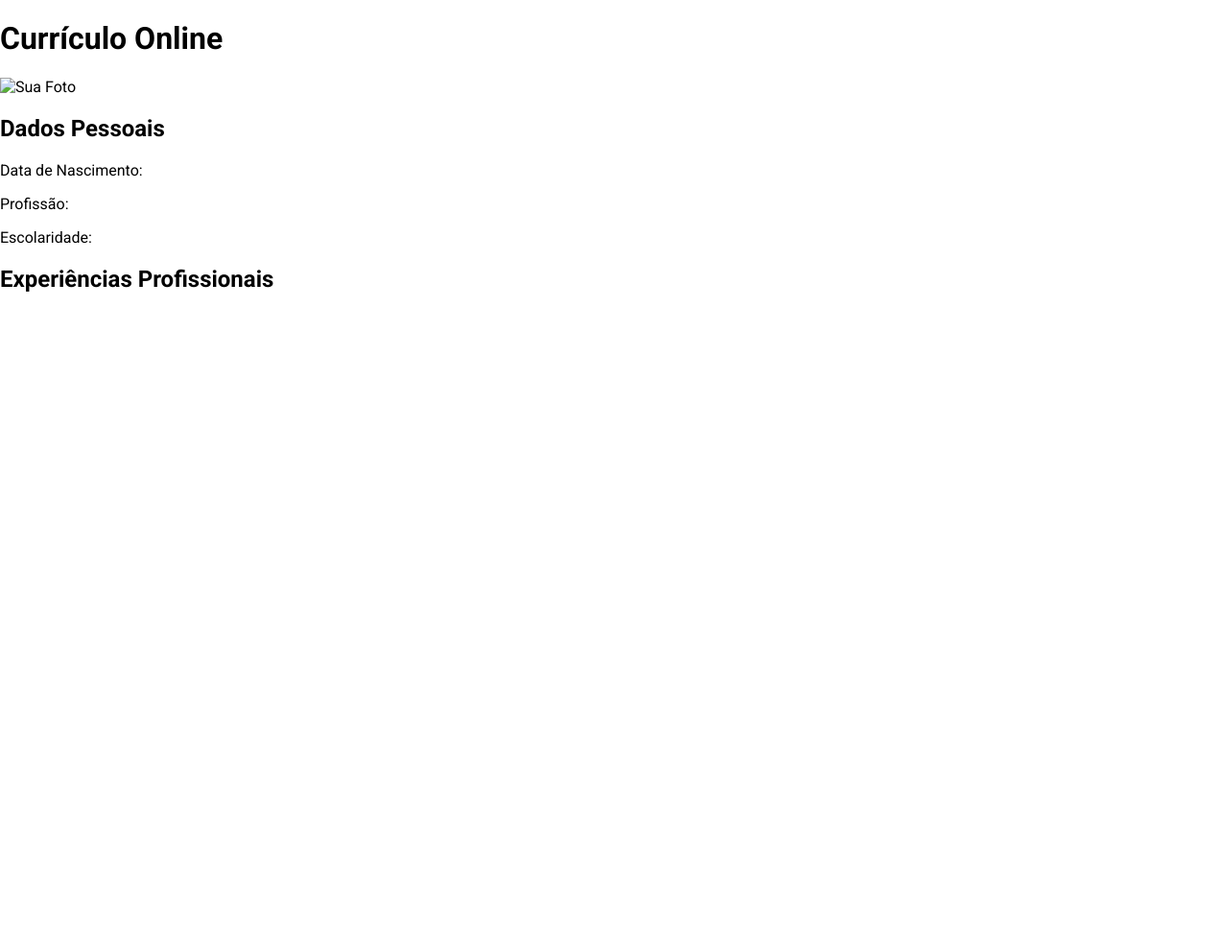
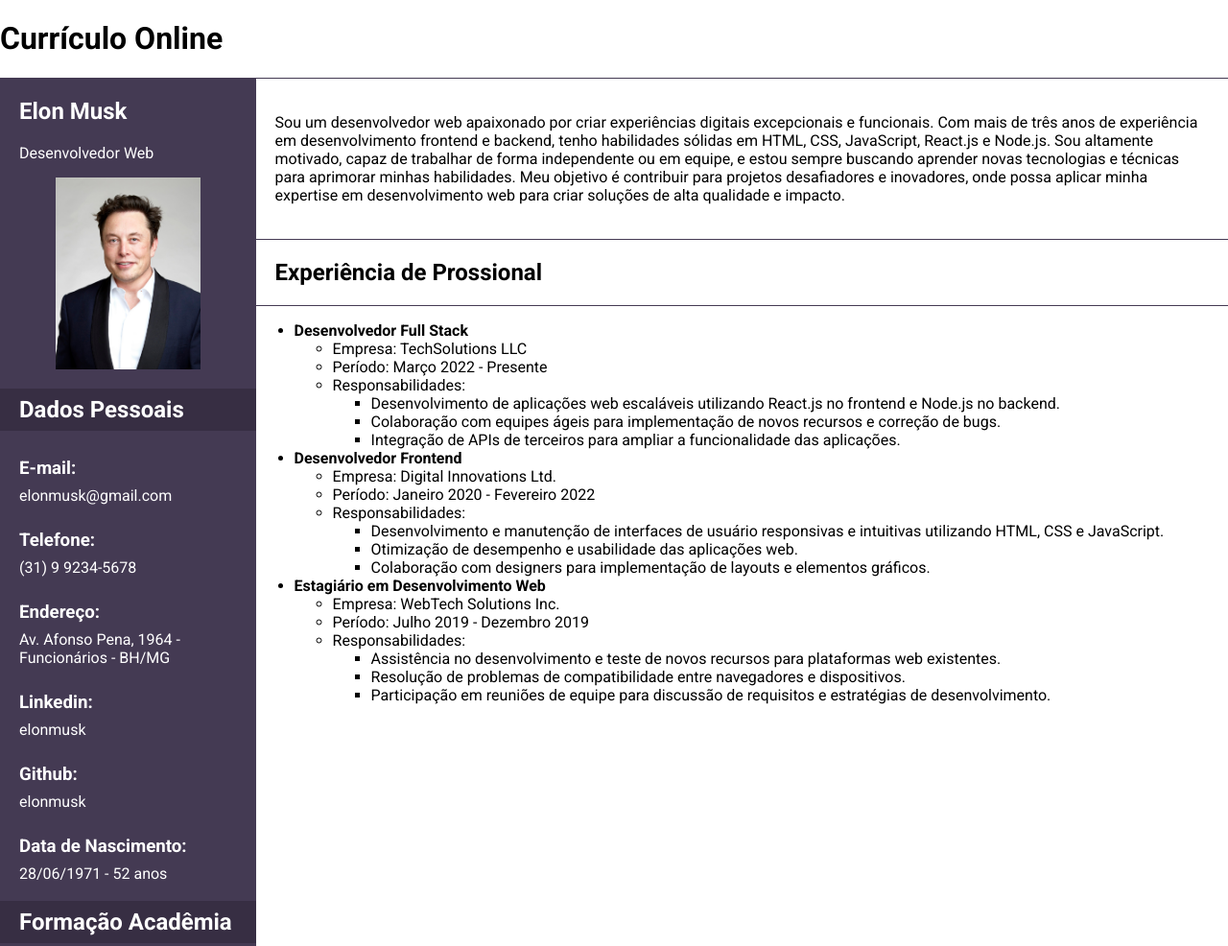
Before and after one commit to brunogregorioj/ExercicioLogin, a plain HTML site: page curriculo.html in a window 1280 px wide. Shown: the top 986 px of the page at 96% size. Before the commit the page ends 800 px from the top, so only its background shows below. Drawn offline with Linux system fonts and the light colour scheme.

Commit message:
making and styling page curriculo

```diff
--- a/curriculo.html
+++ b/curriculo.html
@@ -4,32 +4,105 @@
 <head>
     <meta charset="UTF-8">
     <meta name="viewport" content="width=device-width, initial-scale=1.0">
-    <title>Currículo</title>
+    <title>Meu Currículo</title>
     <link rel="stylesheet" href="style.css">
 </head>
 
-<body>
-    <header>
+<body class="body-curriculo">
+    <header class="header-curriculo">
         <h1>Currículo Online</h1>
     </header>
-
-    <main>
-        <section class="curriculo">
-            <div class="foto">
-                <img src="foto.jpg" alt="Sua Foto">
+    <main class="main-curriculo">
+        <aside class="aside-curriculo">
+            <h2 class="title-curriculo">Elon Musk</h2>
+            <p class="job-curriculo">Desenvolvedor Web</p>
+            <div class="img-curriculo">
+                <img src="./assets/elon.jpg" alt="Foto de Perfil" class="photo-curriculo">
             </div>
-            <div class="dados-pessoais">
-                <h2>Dados Pessoais</h2>
-                <p>Data de Nascimento: <span id="dataNascimento"></span></p>
-                <p>Profissão: <span id="profissao"></span></p>
-                <p>Escolaridade: <span id="escolaridade"></span></p>
+            <div class="pessoal-curriculo">
+                <h2 class="sub-title-curriculo">Dados Pessoais</h2>
             </div>
-            <div class="experiencias">
-                <h2>Experiências Profissionais</h2>
-                <ol id="experienciasLista"></ol>
+            <h3 class="field-curriculo">E-mail:</h3>
+            <p class="description-curriculo">elonmusk@gmail.com</p>
+            <h3 class="field-curriculo">Telefone:</h3>
+            <p class="description-curriculo">(31) 9 9234-5678</p>
+            <h3 class="field-curriculo">Endereço:</h3>
+            <p class="description-curriculo">Av. Afonso Pena, 1964 - Funcionários - BH/MG</p>
+            <h3 class="field-curriculo">Linkedin:</h3>
+            <p class="description-curriculo">elonmusk</p>
+            <h3 class="field-curriculo">Github:</h3>
+            <p class="description-curriculo">elonmusk</p>
+            <h3 class="field-curriculo">Data de Nascimento:</h3>
+            <p class="description-curriculo">28/06/1971 - 52 anos</p>
+            <div class="pessoal-curriculo">
+                <h2 class="sub-title-curriculo">Formação Acadêmia</h2>
             </div>
+            <ul>
+                <li>Universidade da Pensilvânia, Filadélfia, EUA
+                    <ul>
+                        <li>Bacharelado em Física</li>
+                        <li>Bacharelado em Economia (Wharton School)</li>
+                    </ul>
+                </li>
+                <li>Universidade de Pretória, Pretória, África do Sul
+                    <ul>
+                        <li>Estudos em Engenharia (Primeiros anos)</li>
+                    </ul>
+                </li>
+            </ul>
+        </aside>
+        <section class="historico-curriculo">
+            <div class="objetivo-curriculo">
+                <p class="resumo-curriculo">
+                    Sou um desenvolvedor web apaixonado por criar experiências digitais excepcionais e funcionais. Com mais de três anos de experiência em desenvolvimento frontend e backend, tenho habilidades sólidas em HTML, CSS, JavaScript, React.js e Node.js. Sou altamente motivado, capaz de trabalhar de forma independente ou em equipe, e estou sempre buscando aprender novas tecnologias e técnicas para aprimorar minhas habilidades. Meu objetivo é contribuir para projetos desafiadores e inovadores, onde possa aplicar minha expertise em desenvolvimento web para criar soluções de alta qualidade e impacto.
+                </p>
+            </div>
+            <h2 class="xp-profissional">Experiência de Prossional</h2>
+            <ul>
+                <li>
+                    <strong>Desenvolvedor Full Stack</strong>
+                    <ul>
+                        <li>Empresa: TechSolutions LLC</li>
+                        <li>Período: Março 2022 - Presente</li>
+                        <li>Responsabilidades:
+                            <ul>
+                                <li>Desenvolvimento de aplicações web escaláveis utilizando React.js no frontend e Node.js no backend.</li>
+                                <li>Colaboração com equipes ágeis para implementação de novos recursos e correção de bugs.</li>
+                                <li>Integração de APIs de terceiros para ampliar a funcionalidade das aplicações.</li>
+                            </ul>
+                        </li>
+                    </ul>
+                </li>
+                <li>
+                    <strong>Desenvolvedor Frontend</strong>
+                    <ul>
+                        <li>Empresa: Digital Innovations Ltd.</li>
+                        <li>Período: Janeiro 2020 - Fevereiro 2022</li>
+                        <li>Responsabilidades:
+                            <ul>
+                                <li>Desenvolvimento e manutenção de interfaces de usuário responsivas e intuitivas utilizando HTML, CSS e JavaScript.</li>
+                                <li>Otimização de desempenho e usabilidade das aplicações web.</li>
+                                <li>Colaboração com designers para implementação de layouts e elementos gráficos.</li>
+                            </ul>
+                        </li>
+                    </ul>
+                </li>
+                <li>
+                    <strong>Estagiário em Desenvolvimento Web</strong>
+                    <ul>
+                        <li>Empresa: WebTech Solutions Inc.</li>
+                        <li>Período: Julho 2019 - Dezembro 2019</li>
+                        <li>Responsabilidades:
+                            <ul>
+                                <li>Assistência no desenvolvimento e teste de novos recursos para plataformas web existentes.</li>
+                                <li>Resolução de problemas de compatibilidade entre navegadores e dispositivos.</li>
+                                <li>Participação em reuniões de equipe para discussão de requisitos e estratégias de desenvolvimento.</li>
+                            </ul>
+                        </li>
+                    </ul>
+                </li>
+            </ul>
         </section>
-
     </main>
 
 
--- a/style.css
+++ b/style.css
@@ -258,3 +258,72 @@ body {
     text-decoration: none;
     box-shadow: 0px 10px 40px -12px var(--link-shadow-color);
 }
+
+.body-curriculo {
+    width: 100vw !important;
+}
+
+.header-curriculo {
+    border-bottom: 1px solid #443a53;
+    width: 100%;
+}
+
+.main-curriculo {
+    display: flex;
+    flex-direction: row;
+}
+
+.photo-curriculo {
+    height: 200px;
+    width: auto;
+    object-fit: cover;
+}
+
+.aside-curriculo {
+    width: 90vw !important;
+    background-color: #443a53;
+    color: white;
+}
+
+.pessoal-curriculo {
+    background-color: #372e43;
+}
+
+.img-curriculo {
+    width: 100%;
+    display: flex;
+    justify-content: center;
+}
+
+.title-curriculo {
+    padding: 0px 20px;
+}
+
+.job-curriculo {
+    padding: 0px 20px;
+}
+
+.sub-title-curriculo {
+    padding: 8px 20px;
+}
+
+.field-curriculo {
+    padding: 8px 20px;
+    margin: 18px 0px 0px 0px;
+}
+
+.description-curriculo {
+    padding: 0px 20px;
+    margin: 0px 0px 18px 0px;
+}
+
+.resumo-curriculo {
+    padding: 20px;
+}
+
+.xp-profissional {
+    padding: 20px;
+    margin: 0px;
+    border-bottom: 1px solid #443a53;
+    border-top: 1px solid #443a53;
+}
```
Also changed, not shown: assets/elon.jpg (added).
